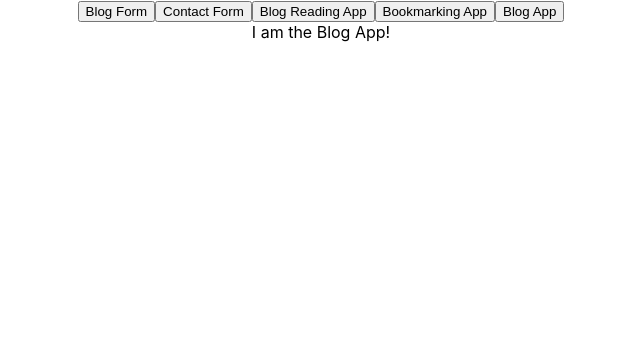
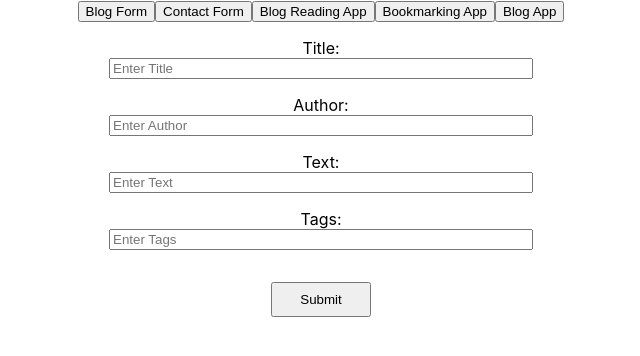
Before and after one commit to ggroshansii/js-react-five-apps, a React (Create React App) app: page / in a window 1280 px wide. Both pictures are taken after a click on the button "Blog App". Shown: the top 356 px of the page, without its empty margins (319-959 px from the left). Built offline with nearby package versions, Linux system fonts and the light colour scheme.

Commit message:
added states for each form input; created onChange() handlers

```diff
--- a/src/components/BlogCRUD/BlogCRUDForm.jsx
+++ b/src/components/BlogCRUD/BlogCRUDForm.jsx
@@ -1,9 +1,44 @@
+
+import { useState } from "react"
 
 function BlogCRUDForm() {
+
+    const [title, setTitle] = useState("");
+    const [author, setAuthor] = useState("");
+    const [text, setText] = useState("");
+    const [tags, setTags] = useState("");
+
+    function handleChangeTitle(event){
+        setTitle(event.target.value)
+    }
+    function handleChangeAuthor(event){
+        setAuthor(event.target.value)
+    }
+    function handleChangeText(event){
+        setText(event.target.value)
+    }
+    function handleChangeTags(event){
+        setTags(event.target.value)
+    }
+
+    console.log(title, author, text, tags)
+
     return (
+        <>
         <div>
-
+            <form>
+                <label htmlFor="title">Title:</label>
+                <input id="title" placeholder="Enter Title" type="text" value={title} name="title" onChange={handleChangeTitle}/>
+                <label htmlFor="author">Author:</label>
+                <input id="author" placeholder="Enter Author" type="text" value={author} name="author" onChange={handleChangeAuthor}/>
+                <label htmlFor="text">Text:</label>
+                <input id="text" placeholder="Enter Text" type="text" value={text} name="text" onChange={handleChangeText}/>
+                <label htmlFor="tags">Tags:</label>
+                <input id="tags" placeholder="Enter Tags" type="text" value={tags} name="tags" onChange={handleChangeTags}/>
+                <button type="submit">Submit</button>
+            </form>
         </div>
+        </>
     )
 }
 export default BlogCRUDForm;
--- a/src/components/BlogCRUD/BlogCRUDList.jsx
+++ b/src/components/BlogCRUD/BlogCRUDList.jsx
@@ -1,7 +1,7 @@
 
 function BlogCRUDList() {
     return (
-        <div>I am the Blog App!</div>
+        <div></div>
     )
 }
 export default BlogCRUDList;
--- a/src/components/BlogCRUD/BlogCRUDPost.jsx
+++ b/src/components/BlogCRUD/BlogCRUDPost.jsx
@@ -1,7 +1,7 @@
 
 function BlogCRUDPost() {
     return (
-        <div>I am the Blog App!</div>
+        <div></div>
     )
 }
 export default BlogCRUDPost;
```
